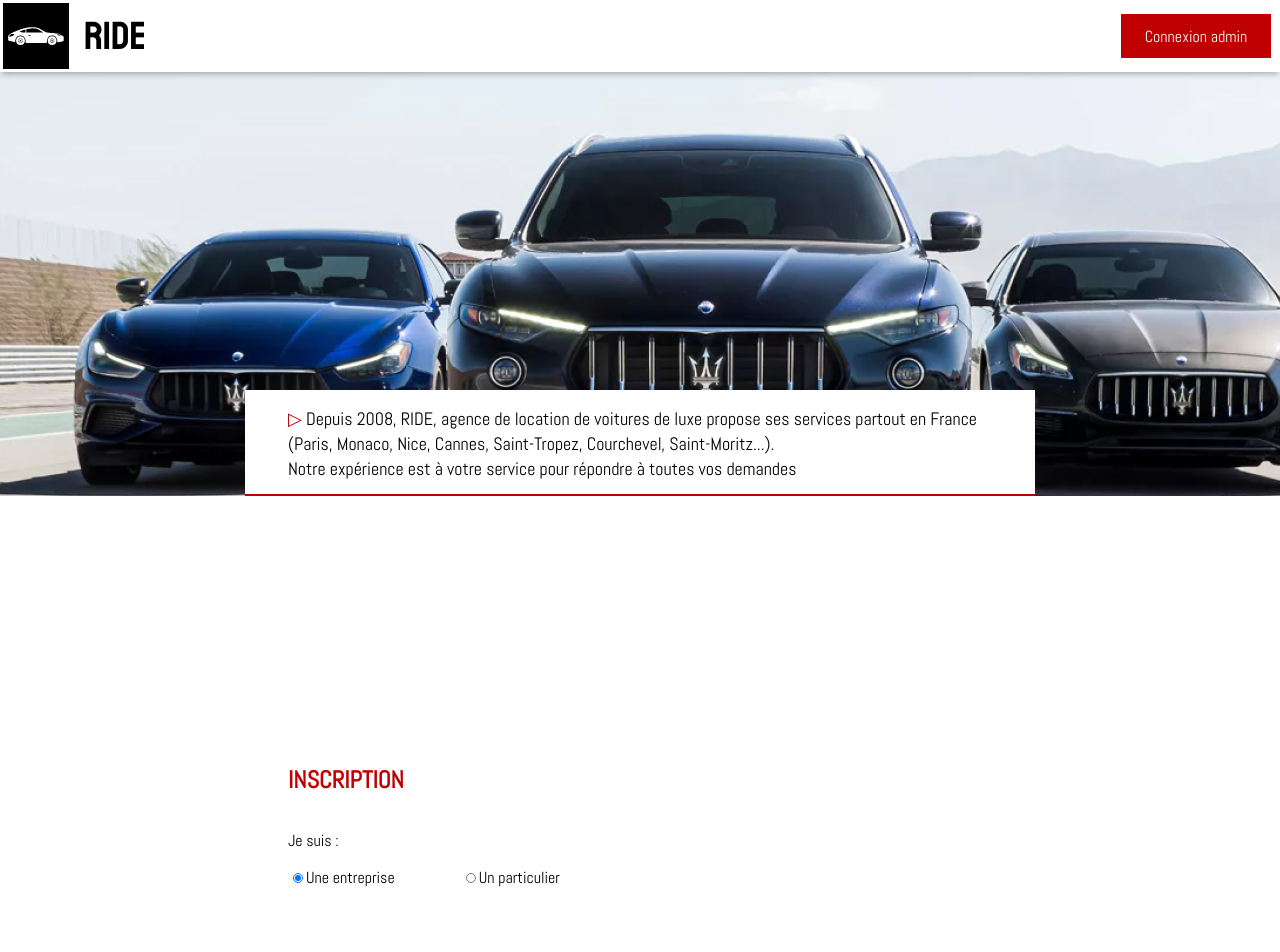
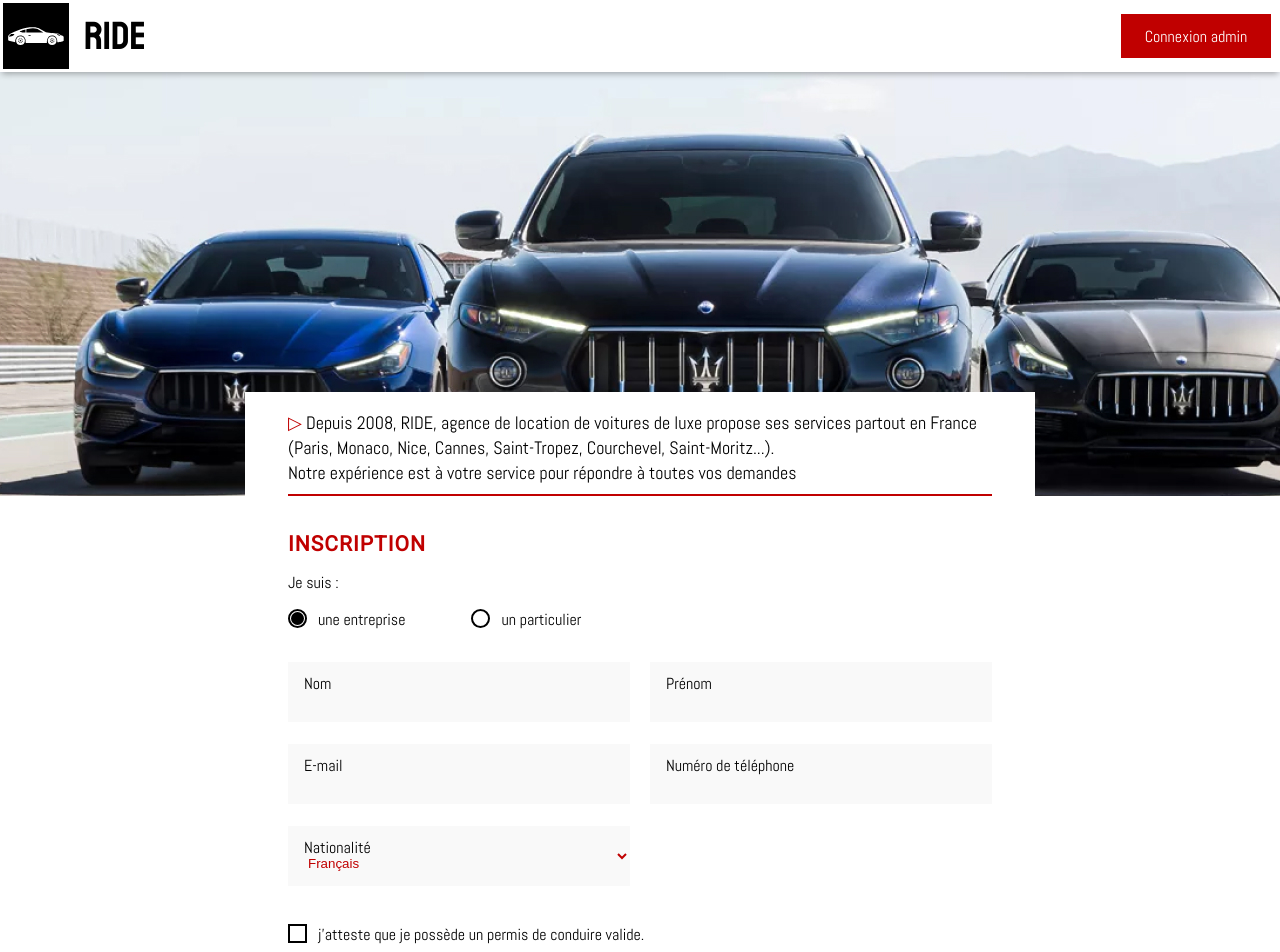
Before and after one commit to GB-Titi/Ynov_final_front_project, a Next.js app in the folder gamos_app/: page / in a window 1280 px wide. Shown: the top 952 px of the page. Built offline with nearby package versions, Linux system fonts and the light colour scheme.

Commit message:
page accueil OK

```diff
--- a/gamos_app/pages/index.tsx
+++ b/gamos_app/pages/index.tsx
@@ -11,24 +11,62 @@ export default function Home() {
           <div className={styles.infos}>
             <span>▷</span> Depuis 2008, RIDE, agence de location de voitures de luxe propose ses services partout en France (Paris, Monaco, Nice, Cannes, Saint-Tropez, Courchevel, Saint-Moritz...).
             <br />Notre expérience est à votre service pour répondre à toutes vos demandes
+            <hr />
           </div>
 
         </div>
         <div className={styles.container}>
           <form action="POST" className={styles.form}>
-            <h2>INSCRIPTION</h2>
+            <h1>INSCRIPTION</h1>
             <p>Je suis :</p>
             <div className={styles.radioContainer}>
-              <div>
-                <input className={styles.radio} type="radio" id="huey" name="drone" value="huey" checked />
-                  <label>Une entreprise</label>
-              </div>
+              <label className={styles.radio}>
+                <input name="radio" type="radio" checked />
+                <span>une entreprise</span>
+              </label>
+              <label className={styles.radio}>
+                <input name="radio" type="radio" />
+                <span>un particulier</span>
+              </label>
+            </div>
+            <div className={styles.fieldContainer}>
+              <label>
+                <span>Nom</span>
+                <input type="text" />
+                <div className={styles.border}></div>
+              </label>
+              <label>
+                <span>Prénom</span>
+                <input type="text" />
+                <div className={styles.border}></div>
+              </label>
 
-              <div>
-                <input className={styles.radio}  type="radio" id="dewey" name="drone" value="dewey" />
-                  <label>Un particulier</label>
-              </div>
+              <label>
+                <span>E-mail</span>
+                <input type="email" />
+                <div className={styles.border}></div>
+              </label>
+
+              <label>
+                <span>Numéro de téléphone</span>
+                <input type="tel" />
+                <div className={styles.border}></div>
+              </label>
+
+              <label>
+                <span>Nationalité</span>
+                <select>
+                  <option value="">Français</option>
+                  <option value="">Pas français</option>
+                </select>
+                <div className={styles.border}></div>
+              </label>
             </div>
+            <label className={styles.checkbox}>
+              <input name="check" type="checkbox" />
+              <span>j’atteste que je possède un permis de conduire valide.</span>
+            </label>
+            <div className={styles.button}>Demander mon inscription</div>
           </form>
         </div>
       </main>
--- a/gamos_app/styles/components/Home.module.scss
+++ b/gamos_app/styles/components/Home.module.scss
@@ -11,11 +11,14 @@
     .infos {
         background-color: #fff;
         width: 55%;
-        height: calc(104px - 32px);
-        padding: 16px 43px;
+        height: calc(104px - 36px);
+        padding: 18px 43px;
         font-size: 18px;
         line-height: 25px;
-        border-bottom: solid 2px $color-red;
+
+        hr {
+            border: 1px solid $color-red;
+        }
 
         span {
             color: $color-red;
@@ -29,26 +32,210 @@
     display: flex;
     align-items: center;
     justify-content: center;
-.form{
+    margin-bottom: 80px;
+
+    .form {
         width: 55%;
+        height: 100%;
         display: flex;
         flex-direction: column;
         justify-content: flex-start;
 
-    h2{
+        h1 {
+            font-family: Roboto;
             color: $color-red;
+            font-style: normal;
+            font-weight: bold;
+            font-size: 21px;
+            letter-spacing: 0.05em;
+            margin: 36px 0 0 0;
         }
 
-    .radioContainer{
+        .radioContainer {
             display: flex;
             gap: 66px;
 
-        .radio{
-            height: 10px;
-            width: 10px;
+            .radio {
+                display: block;
+                cursor: pointer;
+                user-select: none;
+                text-align: left;
+
+                input {
+                    display: none;
+
+                    &+span {
+                        display: inline-block;
+                        position: relative;
+                        padding-left: 30px;
+
+                        &:before {
+                            content: '';
+                            display: block;
+                            position: absolute;
+                            top: 0px;
+                            left: 0px;
+                            border-radius: 50%;
+                            margin-right: 5px;
+                            width: 15px;
+                            height: 15px;
                             border: 2px solid #000;
-            color: #000;
+                            background: #fff;
+
+                        }
+
+                        &:after {
+                            content: '';
+                            display: block;
+                            width: 13px;
+                            height: 13px;
+                            background: #000;
+                            position: absolute;
+                            border-radius: 50%;
+                            top: 3px;
+                            left: 3px;
+                            opacity: 0;
+                            transform: scale(0, 0);
+                            transition: all .2s cubic-bezier(0.34, 0.57, 0.67, 1.13);
+
+                        }
+                    }
+
+                    &:checked+span:after {
+                        opacity: 1;
+                        transform: scale(1, 1);
                     }
                 }
             }
         }
+
+        .fieldContainer {
+            display: flex;
+            flex-wrap: wrap;
+            width: 100%;
+            gap: 20px;
+            margin-top: 32px;
+
+            label {
+                display: flex;
+                flex-direction: column;
+                width: calc(50% - 10px);
+
+                span {
+                    position: absolute;
+                    margin-left: 16px;
+                    margin-top: 11px;
+                    user-select: none;
+                }
+
+                .border {
+                    width: 0;
+                    height: 2px;
+                    background-color: #000;
+
+                }
+            }
+
+            input {
+                height: calc(60px - 41px);
+                background-color: $color-grey;
+                border: none;
+                padding: 28px 16px 13px 16px;
+                color: $color-red;
+
+                &:focus {
+                    outline: none;
+                }
+
+                &:focus~.border {
+                    width: 100%;
+                    transition: all .4s ease-out;
+                }
+
+            }
+
+            select {
+                height: 60px;
+                background-color: $color-grey;
+                border: none;
+                padding: 28px 16px 13px 16px;
+                color: $color-red;
+
+                &:focus {
+                    outline: none;
+                }
+
+            }
+        }
+
+        .checkbox {
+            display: block;
+            cursor: pointer;
+            user-select: none;
+            text-align: left;
+            margin-top: 36px;
+            gap: 16px;
+
+            input {
+                display: none;
+
+                &+span {
+                    display: inline-block;
+                    position: relative;
+                    padding-left: 30px;
+
+                    &:before {
+                        content: '';
+                        display: block;
+                        position: absolute;
+                        top: 0px;
+                        left: 0px;
+                        margin-right: 5px;
+                        width: 15px;
+                        height: 15px;
+                        border: 2px solid #000;
+                        background: #fff;
+
+                    }
+
+                    &:after {
+                        content: '';
+                        display: block;
+                        width: 13px;
+                        height: 13px;
+                        background: #000;
+                        position: absolute;
+                        top: 3px;
+                        left: 3px;
+                        opacity: 0;
+                        transform: scale(0, 0);
+                        transition: all .2s cubic-bezier(0.34, 0.57, 0.67, 1.13);
+
+                    }
+                }
+
+                &:checked+span:after {
+                    opacity: 1;
+                    transform: scale(1, 1);
+                }
+            }
+        }
+
+        .button {
+            height: 44px;
+            width: 343px;
+            font-size: 16px;
+            margin-top: 33px;
+            background-color: #C00000;
+            display: flex;
+            align-items: center;
+            justify-content: center;
+            color: white;
+            cursor: pointer;
+            -webkit-user-select: none;
+            -moz-user-select: none;
+            user-select: none;
+            align-self: flex-end;
+        }
+    }
+}
--- a/gamos_app/styles/components/Menu.module.scss
+++ b/gamos_app/styles/components/Menu.module.scss
@@ -11,6 +11,7 @@
     position: sticky;
     top: 0;
     left: 0;
+    z-index: 3;
 
     .brand {
         display: flex;
@@ -20,12 +21,14 @@
         .logo {
             fill: white;
             margin-left: 3px;
+            user-select: none;
         }
 
         h1{
             font-family: $font-title;
             font-weight: 400;
             font-size: 39.15px;
+            user-select: none;
         }
     }
 
@@ -42,6 +45,7 @@
     color: white;
     cursor: pointer;
     margin-right: 9px;
+    user-select: none;
 
     &:hover {
         background-color: $color-red-hover;
--- a/gamos_app/styles/globals.scss
+++ b/gamos_app/styles/globals.scss
@@ -5,7 +5,7 @@ body {
   padding: 0;
   margin: 0;
   height: 100%;
-  width: 100vw;
+  width: 100%;
   font-family: $font-default;
 }
 
--- a/gamos_app/styles/variables.scss
+++ b/gamos_app/styles/variables.scss
@@ -1,6 +1,7 @@
 //Déclaration des variables
 $color-red: #C00000;
 $color-red-hover:  hsl(0, 100%, 42%);
+$color-grey: #F9F9F9;
 $font-title: Bayon;
 $font-copyright: Abel Pro;
 $font-default: 'Abel', sans-serif;
```
Lines whose indentation alone changed are shown as unchanged.
